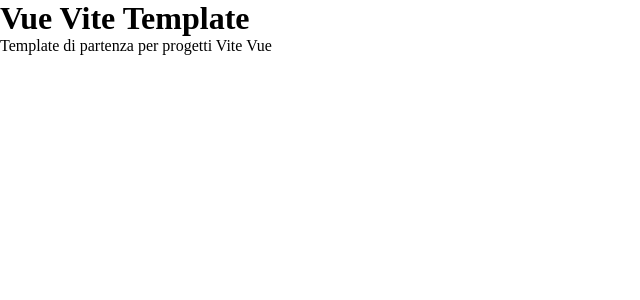
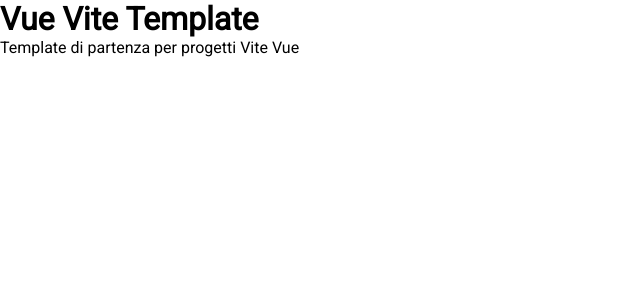
Before and after one commit to violix96/vite-rick-morty, a Vue app: page / in a window 1280 px wide. Shown: the top 300 px of the page, without its empty margins (0-640 px from the left). Built offline with nearby package versions, Linux system fonts and the light colour scheme.

Commit message:
[UPD] installed roboto font

```diff
--- a/package.json
+++ b/package.json
@@ -9,6 +9,7 @@
     "preview": "vite preview"
   },
   "dependencies": {
+    "@fontsource/roboto": "^5.0.13",
     "vue": "^3.4.21"
   },
   "devDependencies": {
--- a/src/assets/scss/partials/_typography.scss
+++ b/src/assets/scss/partials/_typography.scss
@@ -1,3 +1,16 @@
 /******
 TYPO
 ******/
+
+// @import url('https://fonts.googleapis.com/css2?family=Lato:ital,wght@0,100;0,300;0,400;0,700;0,900;1,100;1,300;1,400;1,700;1,900&family=Roboto:ital,wght@0,100;0,300;0,400;0,500;0,700;0,900;1,100;1,300;1,400;1,500;1,700;1,900&display=swap');
+
+
+// body {
+//     font-family: "Roboto", sans-serif;
+//     font-weight: 400;
+//     font-style: normal;
+// }
+
+body {
+    font-family: "Roboto";
+  }
--- a/src/main.js
+++ b/src/main.js
@@ -3,6 +3,9 @@
 //import style
 import './assets/scss/main.scss';
 
+// import roboto font
+import "@fontsource/roboto";
+
 //import vue root component
 import App from './App.vue';
 
```
Also changed, not shown: 1 other file (tests, documents, lock files or other folders).
